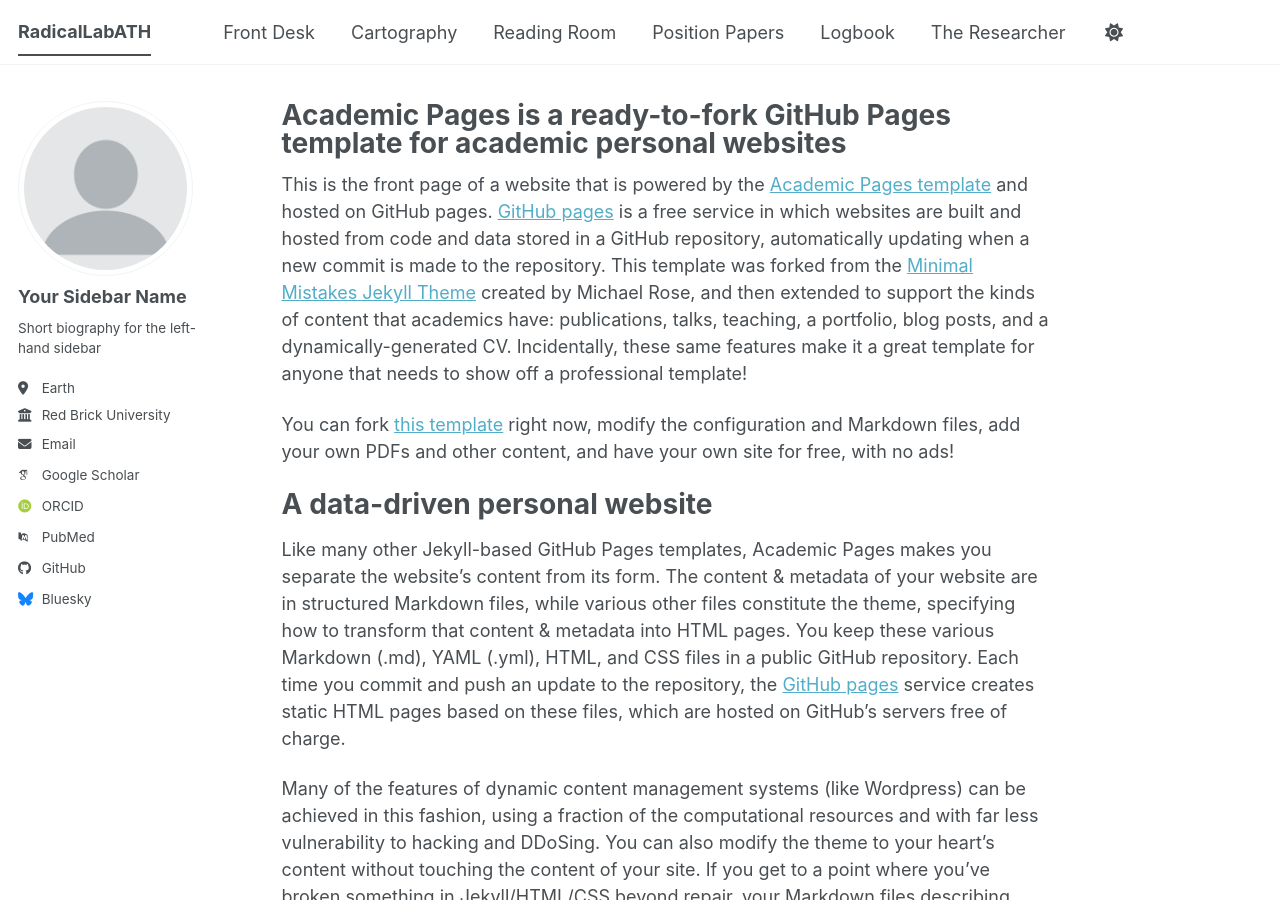
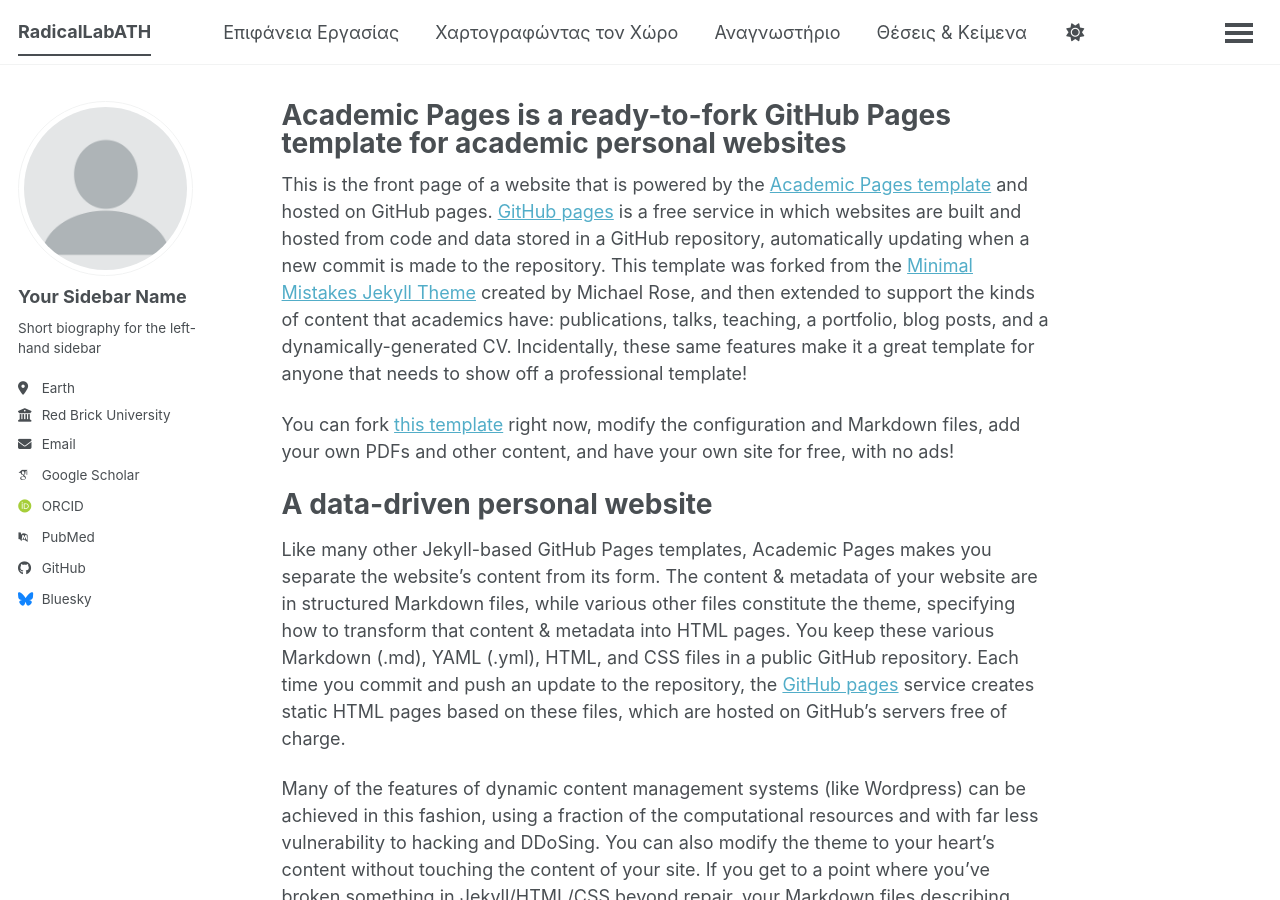
Before and after one commit to RadicalLabATH/radical-lab-ath, a Jekyll site: the page built from _pages/about.md, in a window 1280 px wide and 900 px high. Built offline with Jekyll 4.4.1, drawn with Linux system fonts in a browser that asks for light colours; some web fonts are replaced; a script bundle is joined from its source files by our own code; library files that are not in the unit come from our copies.

Commit message:
Update navigation.yml

```diff
--- a/_data/navigation.yml
+++ b/_data/navigation.yml
@@ -8,20 +8,20 @@
 #      Markdown formatted page while the second is generated using JSON.
 
 main:
-  - title: "Front Desk"
+  - title: "Επιφάνεια Εργασίας"
     url: /
-  - title: "Cartography"
+  - title: "Χαρτογραφώντας τον Χώρο"
     url: /portfolio/
     # Όλο το GIS υλικό και οι αναλύσεις με χάρτες.
-  - title: "Reading Room"
+  - title: "Αναγνωστήριο"
     url: /teaching/
     # Εδώ μπαίνουν οι "άπειρες σημειώσεις" σου από τη Φιλοσοφική και όχι μόνο.
-  - title: "Position Papers"
+  - title: "Θέσεις & Κείμενα"
     url: /publications/
     # Οι πιο δομημένες απόψεις σου για τον Μαρξισμό και την Ανάπτυξη και όχι μόνο.
-  - title: "Logbook"
+  - title: "Ημερολόγιο Πεδίου"
     url: /year-archive/
     # Η ροή του blog σου.
-  - title: "The Researcher"
+  - title: "Προφίλ"
     url: /cv/
     # Το ακαδημαϊκό σου προφίλ.
```
